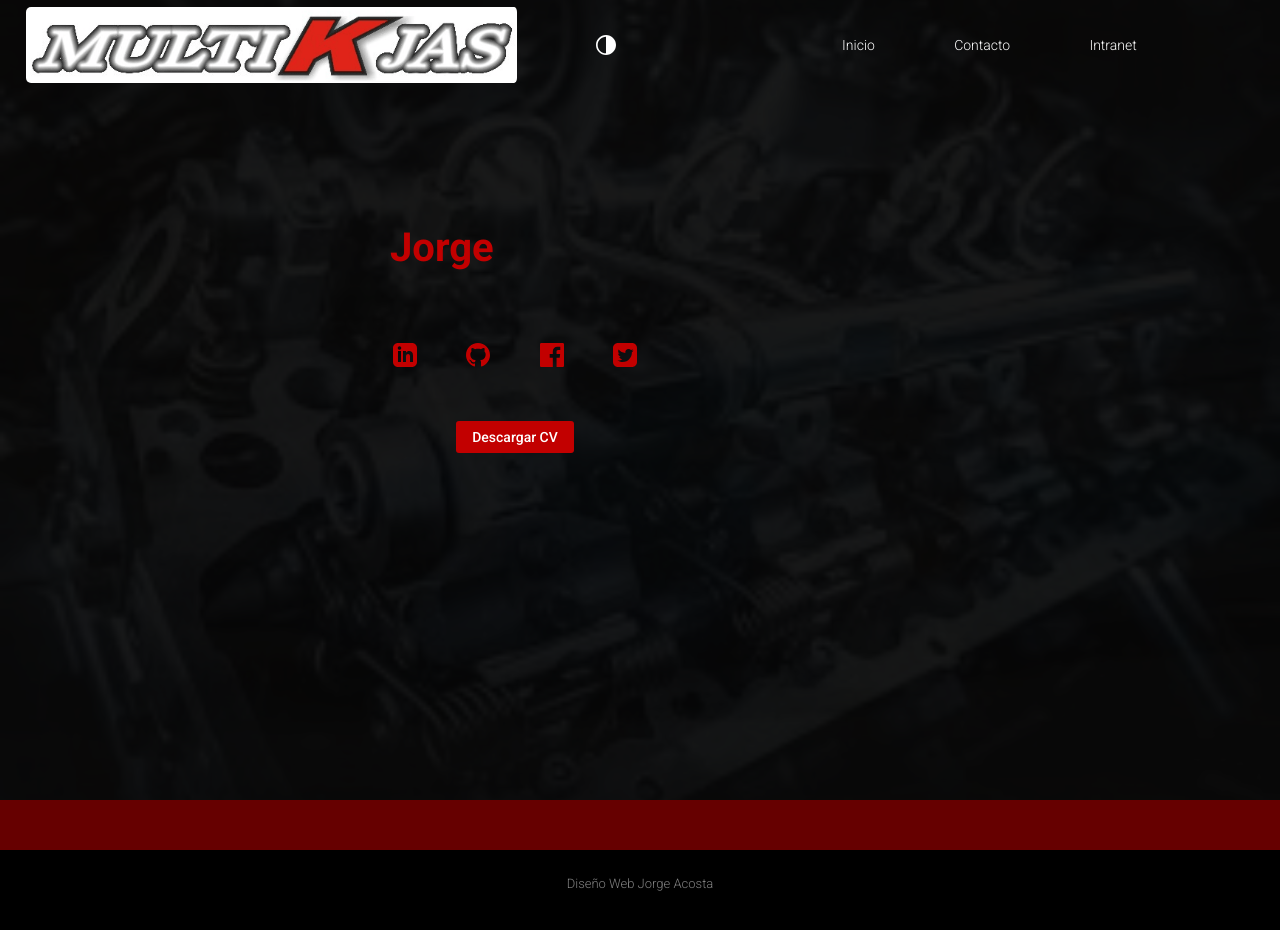
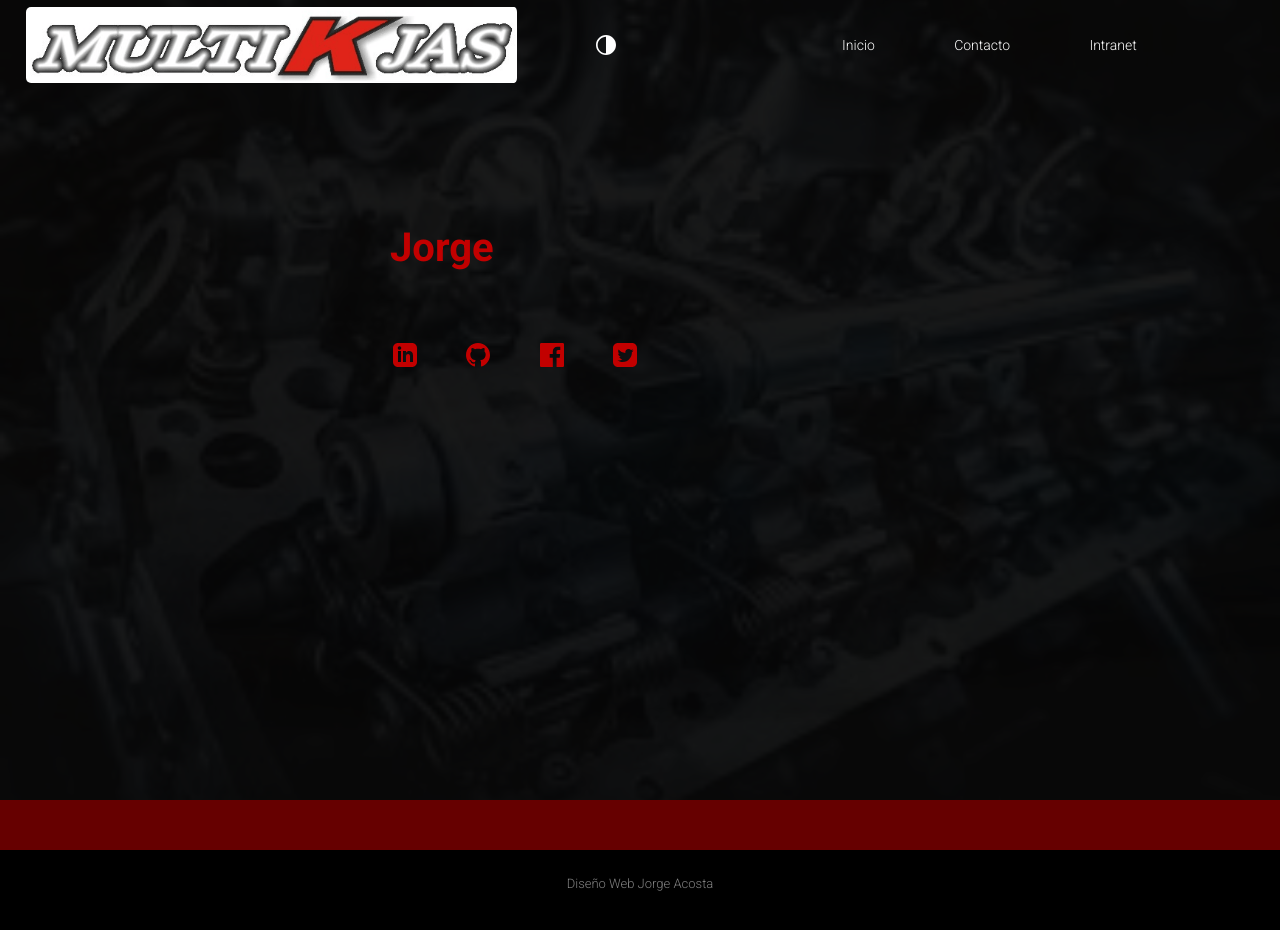
Before and after one commit to jorgeacosta02/Multikajas-frontend, a React (Vite) app: page /contact in a window 1280 px wide. Both pictures are taken after a click on the item "Inicio". Shown: the top 930 px of the page. Built offline with nearby package versions, Linux system fonts and the light colour scheme.

Commit message:
ContactComp

```diff
--- a/src/components/contactComp/ContactComp.tsx
+++ b/src/components/contactComp/ContactComp.tsx
@@ -170,7 +170,7 @@ const ContactComp: React.FC = () => {
     try{
       const response = await axios.post(
         // 'https://newportfolio-backend.onrender.com/contact',
-        'http://localhost:5001/contact',
+        'http://localhost:4000/contact',
          formData
       );
       console.log('response', response.status);
@@ -207,7 +207,7 @@ const ContactComp: React.FC = () => {
         <SliderComp/>
         <div className={styles.dataMainContainer}>
           <h4 className={styles.dataTitle}>
-            Mis datos de contacto
+            Datos de contacto
           </h4>
           <div className={styles.dataContainer}>
             <div className={styles.data}>
@@ -272,7 +272,7 @@ const ContactComp: React.FC = () => {
             <div className={styles.inputBlock}>
               <label
                 htmlFor='email'>
-               'Correo'
+                Correo
               </label>
               <input
                 type='text'
--- a/src/components/contactComp/_ContactComp.module.scss
+++ b/src/components/contactComp/_ContactComp.module.scss
@@ -1,9 +1,10 @@
 @use '../../styles/globals' as g;
 
 .container{
-    position: absolute;
+    // position: absolute;
     box-sizing: border-box;
     width: 100%;
+    min-height: 100vh;
     z-index: 100;
     color: g.$white-color;
     padding: g.$mobile-NavBar-height 5vw 0;
--- a/src/components/homeComp/_HomeComp.module.scss
+++ b/src/components/homeComp/_HomeComp.module.scss
@@ -4,7 +4,7 @@
     box-sizing: border-box;
     width: 100%;
     padding: 0 15vw;
-    height: 100vh;
+    min-height: 100vh;
     // background-color: red;
     @include g.create-flexbox(row, center);
     .dataContainer{
--- a/src/components/linksComp/LinksComp.tsx
+++ b/src/components/linksComp/LinksComp.tsx
@@ -50,7 +50,7 @@ const LinksComp = () => {
                     </svg>
                 </a>
             </div>
-            <a
+            {/* <a
                 className={styles.dwlResumeContainer}
                 href="https://github.com/jorgeacosta02/Resume/raw/main/Jorge Acosta Resume.pdf" download="Mi_CV.pdf" target="_blank">
                 <h6
@@ -58,7 +58,7 @@ const LinksComp = () => {
                 >
                     Descargar CV
                 </h6>
-            </a>
+            </a> */}
         </div>
     )
 }
--- a/src/pages/contactPage/ContactPage.tsx
+++ b/src/pages/contactPage/ContactPage.tsx
@@ -1,4 +1,5 @@
 import ContactComp from "../../components/contactComp/ContactComp"
+import FooterComp from "../../components/footerComp/FooterComp"
 import NavBarLayout from "../../layouts/navBarLayout/NavBarLayout"
 
 
@@ -7,6 +8,7 @@ const ContactPage = () => {
     <div>
       <NavBarLayout/>
       <ContactComp/>
+      <FooterComp/>
     </div>
   )
 }
```
